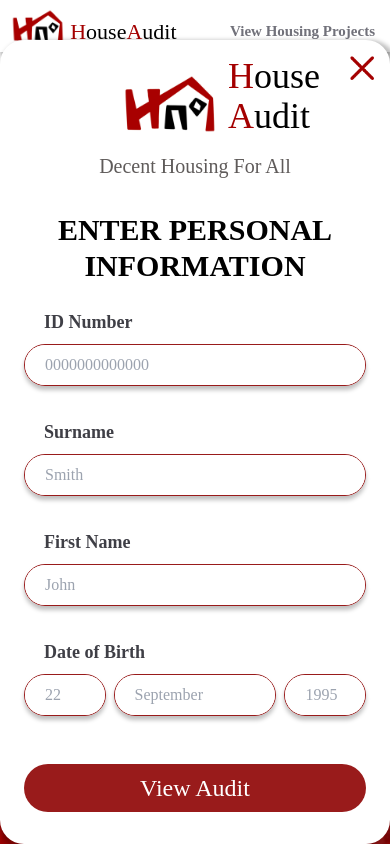
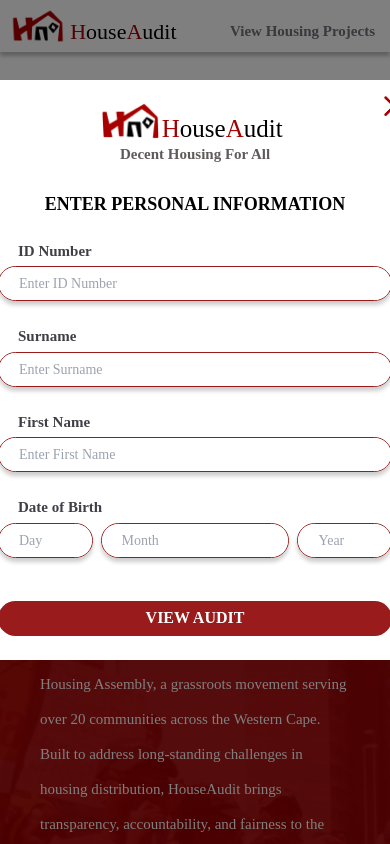
Before and after one commit to HousingAssembly/Audit-Team, a React (Create React App) app in the folder frontend/: page / in a window 390 px wide. Both pictures are taken after a click on the button "View Audit". Shown: the top 844 px of the page. Built offline with nearby package versions, Linux system fonts and the light colour scheme.

Commit message:
Make view audit page responsive for mobile devices, plus fixed login form bugs

```diff
--- a/frontend/src/components/LoginForm.jsx
+++ b/frontend/src/components/LoginForm.jsx
@@ -48,15 +48,17 @@
         onSubmit={handleSubmit}
         ref={modalRef}
         onClick={(e) => e.stopPropagation()}
-        className="bg-white rounded-3xl mt-[-117px] flex flex-col py-6 px-6"
+        className="bg-white rounded-3xl mt-[-116px] flex flex-col py-6 px-6"
       >
         <div className="flex flex-row justify-center items-end ml-24">
-          <img src="logo.png" alt="Logo" className="object-contain h-16 w-auto" />
+          <div className="ml-[8px] mb-[1px]">
+            <img src="logo.png" alt="Logo" className="object-contain h-16 w-auto" />
+          </div>
           <div className="px-2 text-4xl font-medium">
-            <span className="text-palette-red font-['Chelsea_Market']">H</span><span className="font-['Chelsea_Market']">ouse</span>
+            <span className="ml-[-8px] text-palette-red font-['Chelsea_Market']">H</span><span className="font-['Chelsea_Market']">ouse</span>
             <span className="text-palette-red font-['Chelsea_Market']">A</span><span className="font-['Chelsea_Market']">udit</span>
           </div>
-          <div className="flex ml-24 mb-auto">
+          <div className="flex ml-24 mb-auto hover:scale-105">
             <button type="button" onClick={closeModal}>
               <img src="x.png" alt="X" className="object-contain h-6 w-auto" />
             </button>
@@ -91,7 +93,7 @@
           </div>
 
           <button
-            className="py-2 w-full bg-red-800 text-white text-xl font-bold rounded-full"
+            className="py-2 w-full bg-red-800 text-white text-xl font-bold rounded-full hover:bg-red-900 "
             type="submit"
           >
             LOGIN
--- a/frontend/src/components/SignUpForm.jsx
+++ b/frontend/src/components/SignUpForm.jsx
@@ -76,12 +76,14 @@
     <form onSubmit={handleSubmit}>
       <div className="bg-white rounded-3xl mt-[110px] flex flex-col py-6 px-6">
         <div className="flex flex-row justify-center items-end ml-24">
-          <img src="logo.png" alt="Logo" className="object-contain h-16 w-auto" />
+          <div className="ml-[8px] mb-[1px]">
+            <img src="logo.png" alt="Logo" className="object-contain h-16 w-auto" />
+          </div>
           <div className="px-2 text-4xl font-medium">
-            <span className="text-palette-red font-['Chelsea_Market']">H</span><span className="font-['Chelsea_Market']">ouse</span>
+            <span className="ml-[-8px] text-palette-red font-['Chelsea_Market']">H</span><span className="font-['Chelsea_Market']">ouse</span>
             <span className="text-palette-red font-['Chelsea_Market']">A</span><span className="font-['Chelsea_Market']">udit</span>
           </div>
-          <div className="flex ml-24 mb-auto">
+          <div className="flex ml-24 mb-auto hover:scale-105">
             <button type="button" onClick={handleClose}>
               <img src="x.png" alt="X" className="object-contain h-6 w-auto" />
             </button>
@@ -144,7 +146,7 @@
             )}
           </div>
 
-          <button className="py-2 w-full bg-red-800 text-white text-xl font-bold rounded-full" type="submit">
+          <button className="py-2 w-full bg-red-800 text-white text-xl font-bold rounded-full hover:bg-red-900" type="submit">
             SIGN UP
           </button>
         </div>
--- a/frontend/src/components/ViewAudit.jsx
+++ b/frontend/src/components/ViewAudit.jsx
@@ -7,61 +7,73 @@
 
   return (
     <form>
-      <div className="bg-white rounded-3xl flex flex-col items-center py-4 px-6 mt-6 overflow-y-auto max-w-[720px] relative shadow-[4px_4px_4px_4px_rgba(0,0,0,0.25)]">
-        <div className="absolute top-4 right-4">
+      <div className="bg-white rounded-3xl flex flex-col items-center py-4 px-7 mt-[40px] sm:mt-[45px] overflow-y-auto w-[450px] sm:w-[650px] relative">
+        <div className="flex flex-row justify-center items-end mt-[5px]">
+          <div className="mb-[6px] sm:mb-0">
+            <img src="logo.png" alt="Logo" className="object-contain h-10 sm:h-16 w-auto" />
+          </div>
+          <div className="px-2 text-[25px] sm:text-4xl font-medium">
+            <span className="ml-[-8px] text-palette-red font-['Chelsea_Market']">H</span><span className="font-['Chelsea_Market']">ouse</span>
+            <span className="text-palette-red font-['Chelsea_Market']">A</span><span className="font-['Chelsea_Market']">udit</span>
+          </div>
+        </div>
+
+        <div className="absolute top-4 right-4 hover:scale-105">
           <button onClick={handleClose}>
-            <img src="x.png" alt="X" className="object-contain h-6 w-auto"/>
+            <img src="x.png" alt="X" className="object-contain h-5 sm:h-6 w-auto"/>
           </button>
         </div>
 
-        <div className="flex flex-row justify-center items-end ml-24">
-          <img src="logo.png" alt="Logo" className="object-contain h-16 w-auto"/>
-          <div className="px-2 text-4xl font-medium"><span className="text-palette-red">H</span>ouse <span className="text-palette-red">A</span>udit</div>
+        <div className="flex justify-center pb-7 text-[15px] sm:text-xl text-palette-text font-bold mt-[-4px] sm:mt-[-2px]">
+          Decent Housing For All
         </div>
-        <div className="flex justify-center py-4 text-xl text-palette-text font-medium">Decent Housing For All</div>
-        <div className="text-center text-3xl mt-4 mb-2 font-bold">ENTER PERSONAL INFORMATION</div>
+        <div className="text-center text-[18px] sm:text-[25px] mt-[-3px] mb-[10px] font-bold">ENTER PERSONAL INFORMATION</div>
 
-        <div className="flex flex-col space-y-2 py-4 items-left w-full">
-          <div className="px-5 text-zinc-700 font-bold text-lg">ID Number</div>
-          <div className="flex flex-row space-x-2 border border-red-800 rounded-full shadow-[0px_4px_4px_0px_rgba(0,0,0,0.25)] w-full">
-            <input className="px-5 py-2 rounded-full w-full outline-none" placeholder="0000000000000"/>
+        <div className="flex flex-col space-y-1 py-3 items-left w-full">
+          <div className="px-5 text-zinc-700 font-bold text-[15px] sm:text-[17px]">ID Number</div>
+          <div className="flex flex-row space-x-2 border-[1.5px] border-red-800 rounded-full shadow-[0px_4px_4px_0px_rgba(0,0,0,0.2)] sm:h-[40px] h-[35px] w-full">
+            <input className="px-5 py-2 rounded-full w-full outline-none text-[14px] sm:text-[16px]" placeholder="Enter ID Number"/>
           </div>
         </div>
 
-        <div className="flex flex-col space-y-2 py-4 items-left w-full">
-          <div className="px-5 text-zinc-700 font-bold text-lg">Surname</div>
-          <div className="flex flex-row space-x-2 items-center border border-red-800 rounded-full shadow-[0px_4px_4px_0px_rgba(0,0,0,0.25)] w-full">
-            <input className="px-5 py-2 rounded-full w-full outline-none" placeholder="Smith"/>
+        <div className="flex flex-col space-y-1 py-3 items-left w-full">
+          <div className="px-5 text-zinc-700 font-bold text-[15px] sm:text-[17px]">Surname</div>
+          <div className="flex flex-row space-x-2 border-[1.5px] border-red-800 rounded-full shadow-[0px_4px_4px_0px_rgba(0,0,0,0.2)] sm:h-[40px] h-[35px] w-full">
+            <input className="px-5 py-2 rounded-full w-full outline-none text-[14px] sm:text-[16px]" placeholder="Enter Surname"/>
           </div>
         </div>
 
-        <div className="flex flex-col space-y-2 py-4 items-left w-full">
-          <div className="px-5 text-zinc-700 font-bold text-lg">First Name</div>
-          <div className="flex flex-row space-x-2 items-center border border-red-800 rounded-full shadow-[0px_4px_4px_0px_rgba(0,0,0,0.25)] w-full">
-            <input className="px-5 py-2 rounded-full w-full outline-none" placeholder="John"/>
+        <div className="flex flex-col space-y-1 py-3 items-left w-full">
+          <div className="px-5 text-zinc-700 font-bold text-[15px] sm:text-[17px]">First Name</div>
+          <div className="flex flex-row space-x-2 border-[1.5px] border-red-800 rounded-full shadow-[0px_4px_4px_0px_rgba(0,0,0,0.2)] sm:h-[40px] h-[35px] w-full">
+            <input className="px-5 py-2 rounded-full w-full outline-none text-[14px] sm:text-[16px]" placeholder="Enter First Name"/>
           </div>
         </div>
 
         <div className="flex flex-row w-full">
-          <div className="flex flex-col space-y-2 py-4 items-left w-full mb-4">
-            <div className="px-5 text-zinc-700 font-bold text-lg">Date of Birth</div>
+          <div className="flex flex-col space-y-1 py-3 items-left w-full mb-4">
+            <div className="px-5 text-zinc-700 font-bold text-[15px] sm:text-[17px]">Date of Birth</div>
             <div className="flex flex-row items-center w-full space-x-2 w-full">
-              <div className="flex w-1/4 space-x-2 items-center border border-red-800 rounded-full shadow-[0px_4px_4px_0px_rgba(0,0,0,0.25)]">
-                <input className="px-5 py-2 rounded-full w-full outline-none" placeholder="22"/>
+              <div className="flex w-1/4 space-x-2 border-[1.5px] border-red-800 rounded-full shadow-[0px_4px_4px_0px_rgba(0,0,0,0.2)] sm:h-[40px] h-[35px]">
+                <input className="px-5 py-2 rounded-full w-full outline-none text-[14px] sm:text-[16px]" placeholder="Day"/>
               </div>
 
-              <div className="flex w-2/4 space-x-2 items-center border border-red-800 rounded-full shadow-[0px_4px_4px_0px_rgba(0,0,0,0.25)]">
-                <input className="px-5 py-2 rounded-full w-full outline-none" placeholder="September"/>
+              <div className="flex w-2/4 space-x-2 border-[1.5px] border-red-800 rounded-full shadow-[0px_4px_4px_0px_rgba(0,0,0,0.2)] sm:h-[40px] h-[35px]">
+                <input className="px-5 py-2 rounded-full w-full outline-none text-[14px] sm:text-[16px]" placeholder="Month"/>
               </div>
 
-              <div className="flex w-1/4 space-x-2 items-center border border-red-800 rounded-full shadow-[0px_4px_4px_0px_rgba(0,0,0,0.25)]">
-                <input className="px-5 py-2 rounded-full w-full outline-none" placeholder="1995"/>
+              <div className="flex w-1/4 space-x-2 border-[1.5px] border-red-800 rounded-full shadow-[0px_4px_4px_0px_rgba(0,0,0,0.2)] sm:h-[40px] h-[35px]">
+                <input className="px-5 py-2 rounded-full w-full outline-none text-[14px] sm:text-[16px]" placeholder="Year"/>
               </div>
             </div>
           </div>
         </div>
 
-        <button className="py-2 w-full bg-red-800 text-white text-2xl font-medium rounded-full my-4" type="submit">View Audit</button>
+        <button className="py-2 w-full bg-red-800 text-white text-[16px] sm:text-[19px] font-bold rounded-full my-4 h-[35px] sm:h-[40px] hover:bg-red-900 mt-[15px] sm:mt-[20px] mb-[8px] sm:mb-[12px]" type="submit">
+          <div className="mt-[-3px]">
+            VIEW AUDIT
+          </div>
+        </button>
       </div>
     </form>
   );
--- a/frontend/src/components/home.jsx
+++ b/frontend/src/components/home.jsx
@@ -17,7 +17,7 @@
     <>
 
       {isViewAuditOpen && (
-        <div className="absolute top-0 left-0 w-full min-h-screen z-50 flex justify-center py-4 overflow-y-auto">
+        <div className="fixed inset-0 z-50 bg-black bg-opacity-50 flex justify-center items-start py-10 overflow-y-auto">
           <ViewAudit openViewAudit={openViewAudit} closeModal={closeModal} />
         </div>
       )}
```
Also changed, not shown: frontend/src/components/header.jsx (+5 -5 lines).
